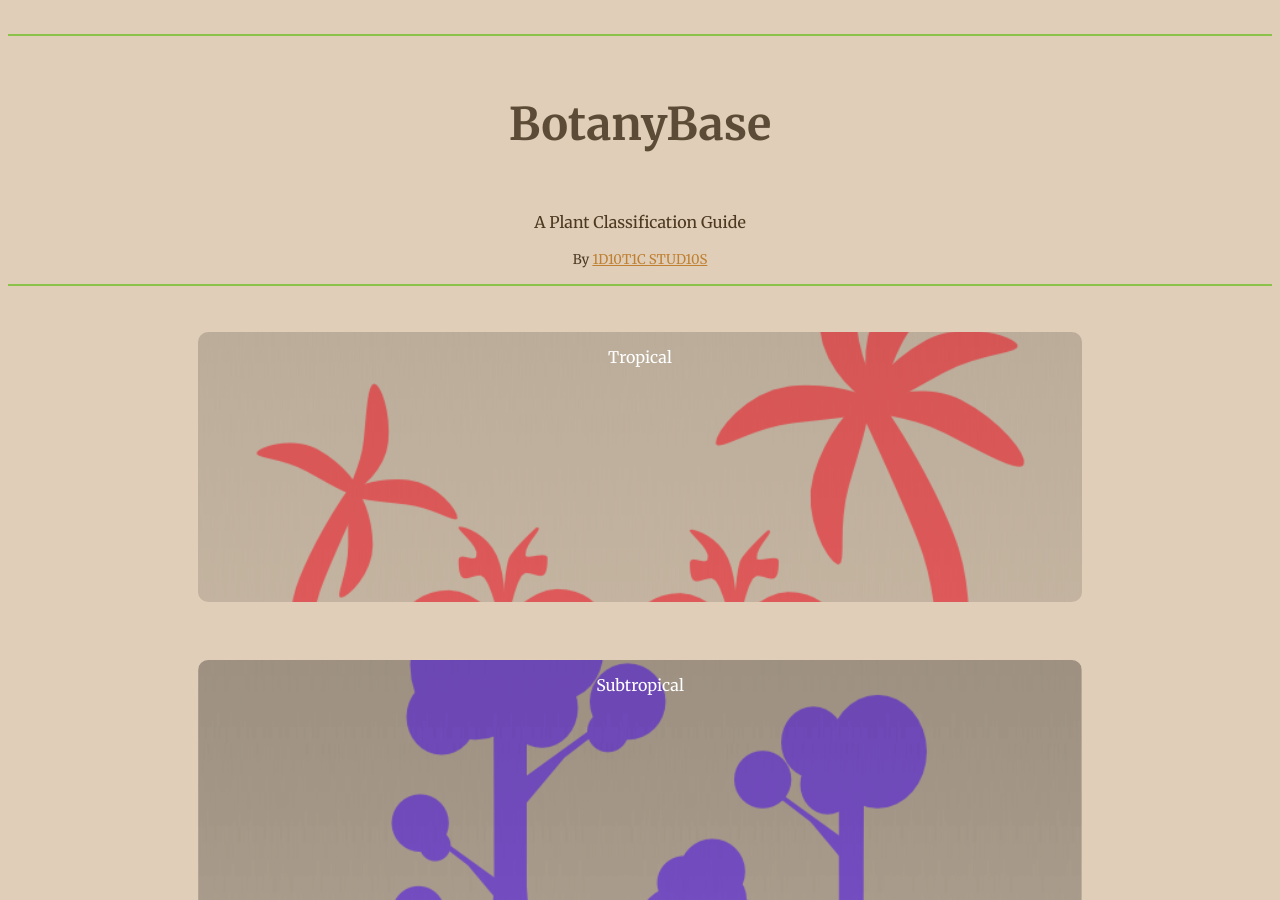
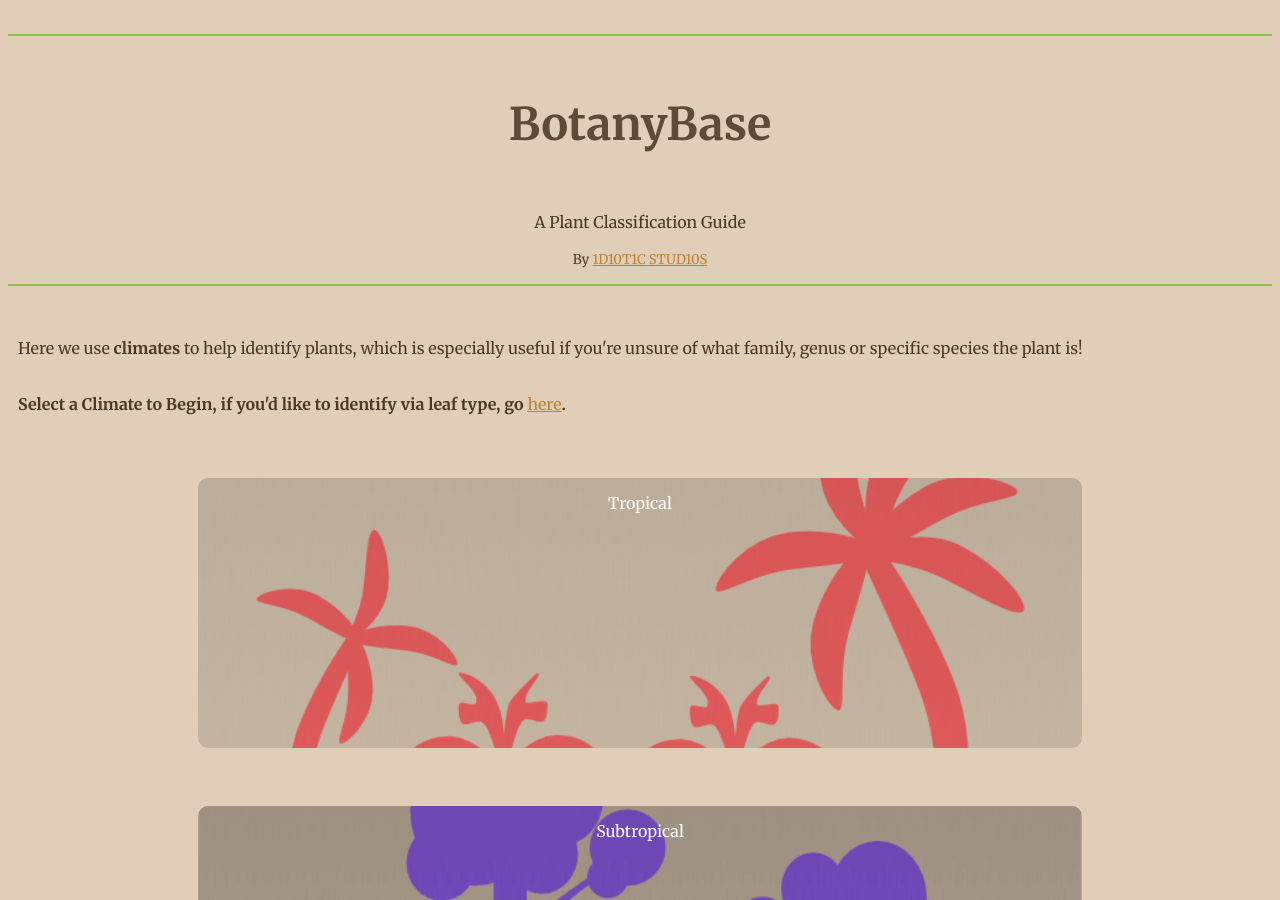
Before and after one commit to BotanyBase/botanybase.github.io, a Jekyll site: the page built from index.html, in a window 1280 px wide and 900 px high. Built offline with Jekyll 4.4.1, drawn with Linux system fonts in a browser that asks for light colours.

Commit message:
Update index.html

```diff
--- a/index.html
+++ b/index.html
@@ -29,7 +29,9 @@ title: Main
 <br>
 <hr>
 <br>
-
+<p style="padding: 10px;">Here we use <b>climates</b> to help identify plants, which is especially useful if you're unsure of what family, genus or specific species the plant is!</p>
+<p style="padding: 10px;"><strong>Select a Climate to Begin, if you'd like to identify via leaf type, go <a href="/identify/leaftype">here</a>.</strong></p>
+<br>
 <a class="button-box bg-1" href="identify/tropical">Tropical</a>
 <br>
 <a class="button-box bg-2" href="identify/subtropical">Subtropical</a>
```
